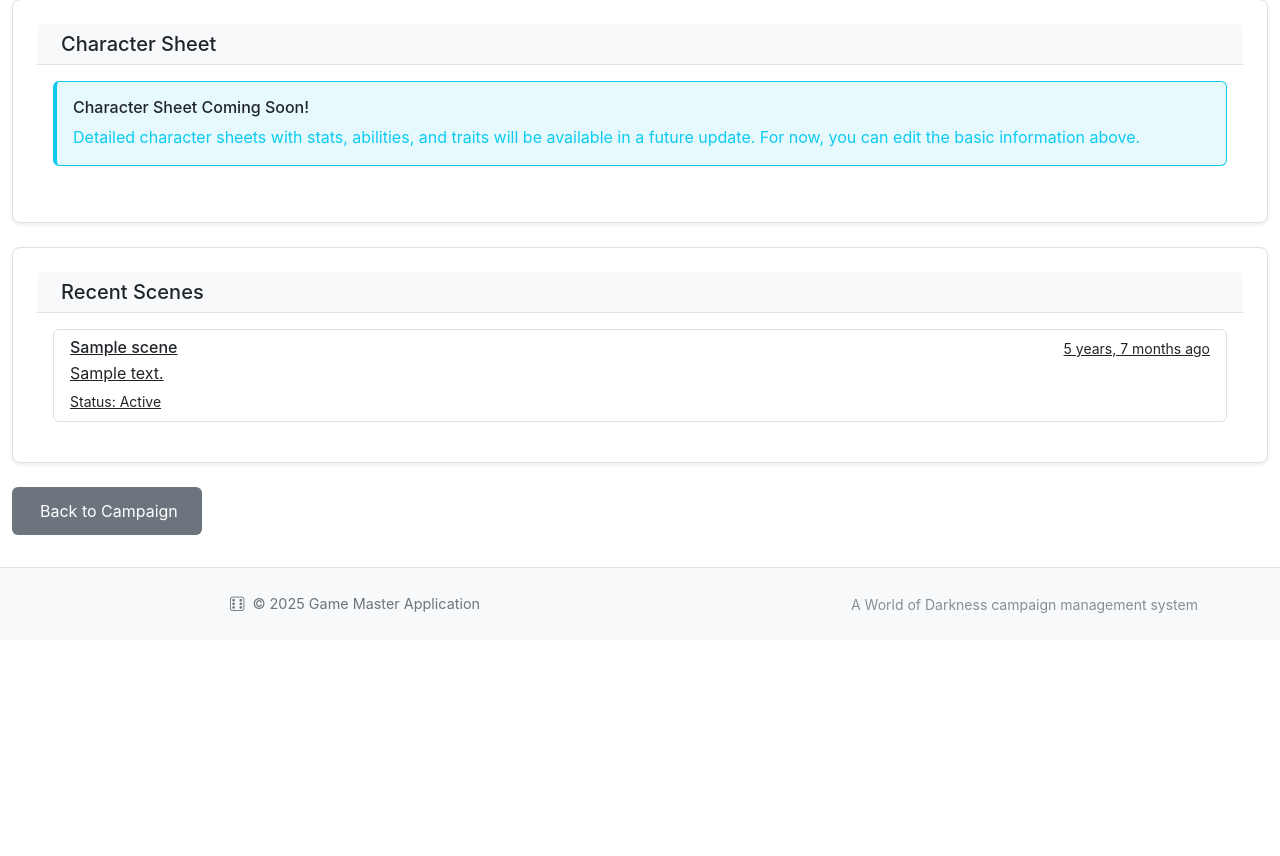
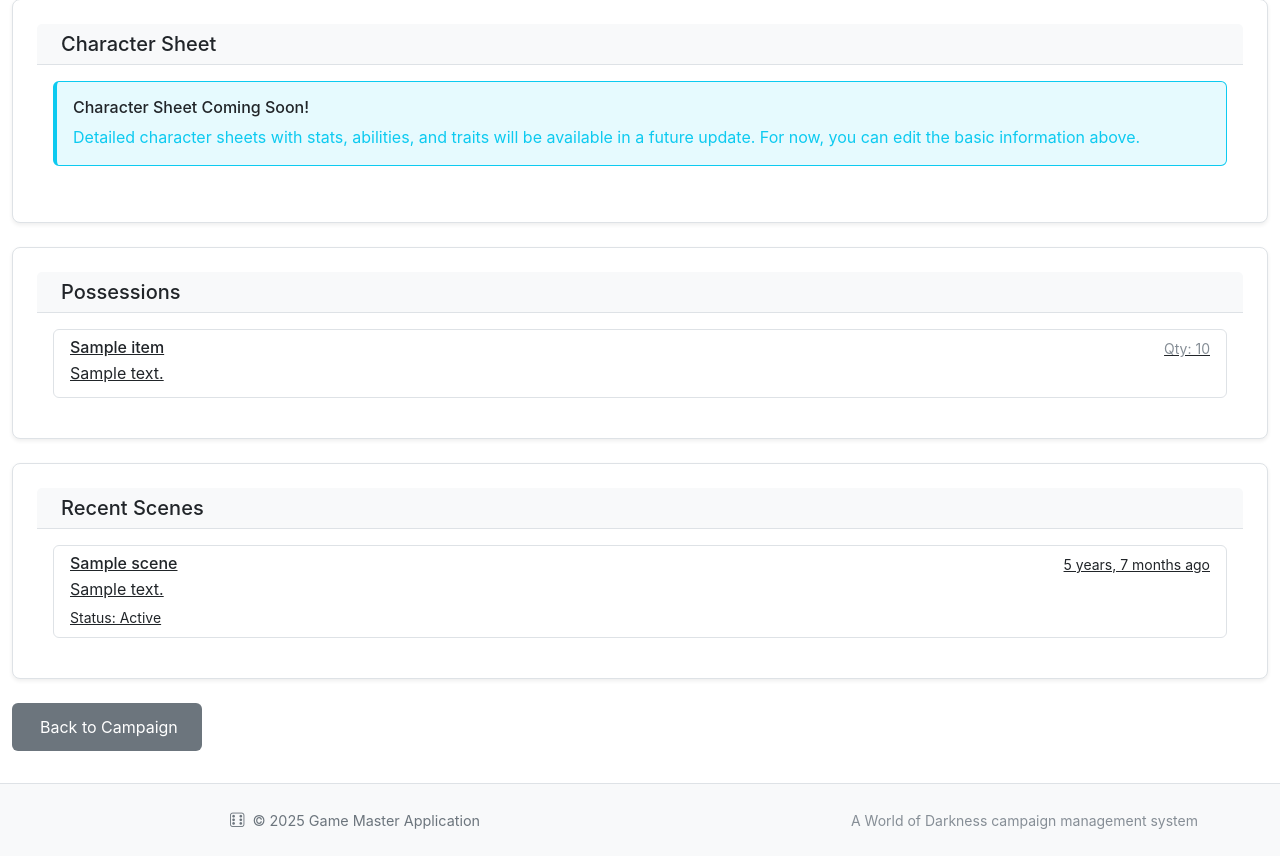
Before and after one commit to charlesmsiegel/gma, a Django app: template templates/characters/character_detail.html in a window 1280 px wide. Shown: the part 605-1461 px from the top of the page. Before the commit the page ends 1218 px from the top, so only its background shows below. Run offline with Django 5.2, Linux system fonts and the light colour scheme; the template is opened without the code that fills it: values that come from a table or form of the project are taken from there, others are empty; tables that the repository leaves empty hold one stand-in row (values such as "Sample post").

Commit message:
feat: Implement template integration for item management across campaign and character views
- Add item management links to campaign detail template for OWNER/GM roles
- Add possessions display section to character detail template showing owned items
- Add clickable links from character possessions to individual item detail pages
- Optimize CharacterDetailView performance by prefetching possessions (15 vs 16 queries)
- Update performance test to reflect database query optimization
- Fix integration tests to use correct URL patterns for campaign item management
- All 2114 tests passing with full template integration functionality

Template changes:
- Campaign detail: Items management card links to /campaigns/{slug}/items/
- Character detail: New Possessions section with item list and quantities
- Character possessions: Each item links to its detail page with proper URLs

Performance improvements:
- CharacterDetailView.get_object() now prefetches possessions via select_related/prefetch_related
- Reduced database queries while maintaining all functionality
- Updated test expectations to match optimized query count

This closes #54 - Item model template integration

🤖 Generated with [Claude Code](https://claude.ai/code)

Co-Authored-By: Claude <noreply@anthropic.com>

```diff
--- a/templates/characters/character_detail.html
+++ b/templates/characters/character_detail.html
@@ -99,6 +99,34 @@
             </div>
           </div>
         </div>
+        <!-- Possessions Section -->
+        <div class="card mb-4">
+          <div class="card-header">
+            <h5 class="card-title mb-0">
+              <i class="fas fa-treasure-chest me-2"></i>Possessions
+            </h5>
+          </div>
+          <div class="card-body">
+            {% if character.possessions.all %}
+              <div class="list-group">
+                {% for item in character.possessions.all %}
+                  <a href="{% url 'items:detail' campaign_slug=character.campaign.slug item_id=item.id %}"
+                     class="list-group-item list-group-item-action">
+                    <div class="d-flex w-100 justify-content-between">
+                      <h6 class="mb-1">{{ item.name }}</h6>
+                      <small class="text-muted">Qty: {{ item.quantity }}</small>
+                    </div>
+                    {% if item.description %}
+                      <p class="mb-1">{{ item.description|truncatewords:20 }}</p>
+                    {% endif %}
+                  </a>
+                {% endfor %}
+              </div>
+            {% else %}
+              <p class="text-muted mb-0">This character doesn't have any items yet.</p>
+            {% endif %}
+          </div>
+        </div>
         <!-- Scenes Section -->
         <div class="card mb-4">
           <div class="card-header">
```
Also changed, not shown: characters/tests/test_views.py (+4 -4 lines), characters/views/__init__.py (+8 -0 lines), items/tests/test_integration.py (+1 -15 lines).
